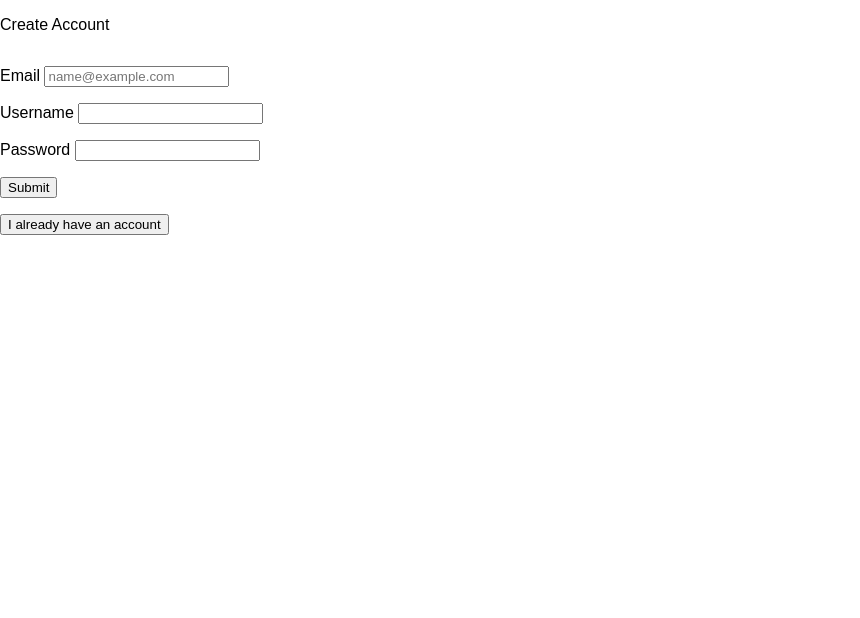
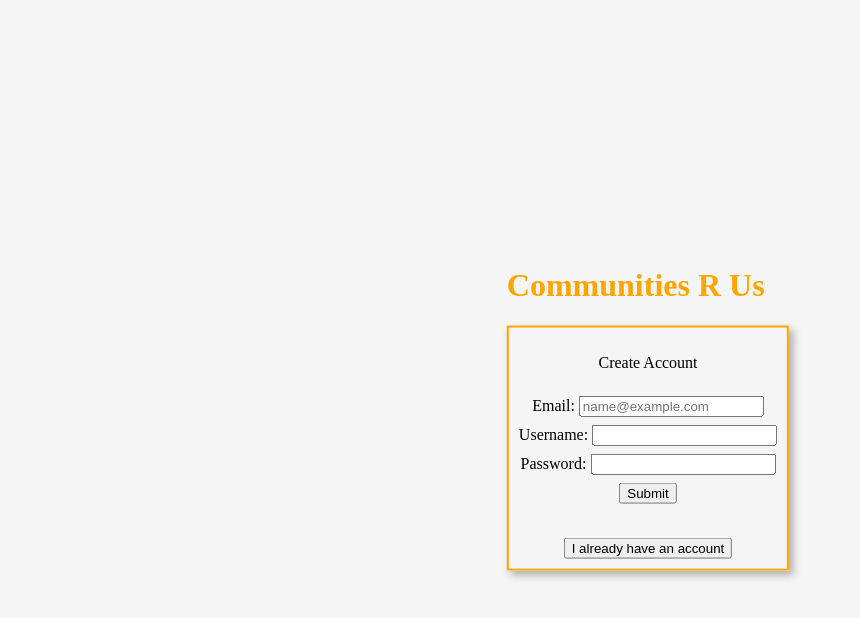
Before and after one commit to midchll/csc337-community-site, a website: page public/pages/login.html in a window 1280 px wide. Shown: the whole page, without its empty margins (0-860 px from the left). Drawn offline with Linux system fonts and the light colour scheme; no server answers.

Commit message:
Adding styling and some posts chnages

```diff
--- a/public/pages/login.html
+++ b/public/pages/login.html
@@ -6,59 +6,41 @@
     <link rel="stylesheet" href="../styles/main.css">
     <title>Account Login</title>
     <style>
-        form {
-            display: flex;
-            flex-direction: column;
-            visibility: visible;
-            gap: 1em;
-        }
 
-        .disabled {
-            display: none;
-            visibility: collapse;
-        }
-
-        #status-message,
-        .submit-button,
-        button {
-            width: fit-content;
-        }
-
-        .status-good {
-            background-color: green;
-            color: white;
-        }
-        .status-bad {
-            background-color: red;
-            color: white;
-        }
     </style>
 </head>
 <body onload="checkExistingSession()">
     <main>
+        <div id="header">
+            <h1>Communities R Us</h1>
+        </div>
         <!-- --- ACCOUNT CREATION FORM --- -->
         <form id="create-account-form">
             <p class="form-heading">Create Account</p>
 
             <!-- EMAIL -->
             <span class="form-group" id="email-group-create">
-                <label for="email-input-create">Email</label>
+                <label for="email-input-create">Email:</label>
                 <input type="email" name="email" id="email-input-create" placeholder="name@example.com">
+                <br>
             </span>
 
             <!-- NAME -->
              <span class="form-group" id="name-group-create">
-                <label for="name-input-create">Username</label>
+                <label for="name-input-create">Username:</label>
                 <input type="text" name="name" id="name-input-create">
+                <br>
             </span>
 
             <!-- PASSWORD -->
              <span class="form-group" id="password-group-create">
-                <label for="password-input-create">Password</label>
+                <label for="password-input-create">Password:</label>
                 <input type="password" name="password" id="password-input-create">
+                <br>
             </span>
 
             <input class="submit-button" type="submit" value="Submit">
+            <br>
 
             <button type="button" onclick="toggleForm('login-form')">I already have an account</button>
         </form>
--- a/public/styles/main.css
+++ b/public/styles/main.css
@@ -1,11 +1,49 @@
-/*
-:root {
+body {
+    background-color: whitesmoke;
+    position: fixed;
+    top: 50%;
+    left: 50%;
+    transform: translate(-50%, -50%);
+    display: flex;
+    flex-direction: column;
+    visibility: visible;
+    align-items: center;
+}
+
+form {
+    display: flex;
+    flex-direction: column;
+    align-items: center;
+    gap: .5em;
+    border: 2px solid orange;
+    padding: 10px;
+    box-shadow: 4px 4px 8px rgba(0, 0, 0, 0.3);
 
 }
-*/
 
-html, body {
-    padding: 0;
-    margin: 0;
-    font-family: Arial, Helvetica, sans-serif;
+#header {
+    display: inline-block;
+    color: orange;
+    flex-direction: row;
+    align-items: center;
 }
+
+.disabled {
+    display: none;
+    visibility: collapse;
+}
+
+#status-message,
+.submit-button,
+button {
+    width: fit-content;
+}
+
+.status-good {
+    background-color: green;
+    color: white;
+}
+.status-bad {
+    background-color: red;
+    color: white;
+}
--- a/src/db/postQueries.js
+++ b/public/styles/posts.css
@@ -1,24 +1,37 @@
-// post db queries
-
-const { getDB } = require('./mongo');
-const { ObjectId } = require('mongodb')
-
-async function getPostsByCommunity(communityId) {
-    const db = getDB();
-    return db.collection('postsCollection').find({ communityId }).toArray();
+body {
+    background-color: whitesmoke;
 }
 
-async function createPost(post) {
-    const db = getDB();
-    return db.collection('postsCollection').insertOne(post);
+#header {
+    display: inline-block;
+    color: orange;
+    flex-direction: row;
 }
 
-async function createReply(reply, postId) {
-    const db = getDB();
-    return db.collection('postsCollection').updateOne(
-        {_id: new ObjectId(postId) },
-        { $push: {replies: reply} }
-    )
+#popup {
+    position: fixed;
+    top: 50%;
+    left: 50%;
+    transform: translate(-50%, -50%);
+    z-index: 100;
+    background-color: white;
+    border: 2px orange solid;
+    padding: 20px;
+    box-shadow: 4px 4px 8px rgba(0, 0, 0, 0.3);
 }
 
-module.exports = { getPostsByCommunity, createPost, createReply };
+#post-list {
+    margin: 25px;
+    display: flex;
+    flex-direction: column;
+}
+
+.post-card {
+    border: 2px orange solid;
+    padding: 5px;
+    margin-bottom: 10px;
+}
+
+.replies {
+    margin-left: 5px;
+}
--- a/src/routes/communities.js
+++ b/src/routes/communities.js
@@ -21,8 +21,6 @@ router.post("/create", async (req, res) => {
             description: req.body.description,
         }
 
-
-
         const response = await communityQs.createCommunity(community);
         if (response.error) {
             return res.status(409).json(response);
```
Also changed, not shown: public/pages/communities.html (+4 -4 lines), public/pages/posts.html (+9 -7 lines), src/routes/posts.js (+5 -3 lines).
